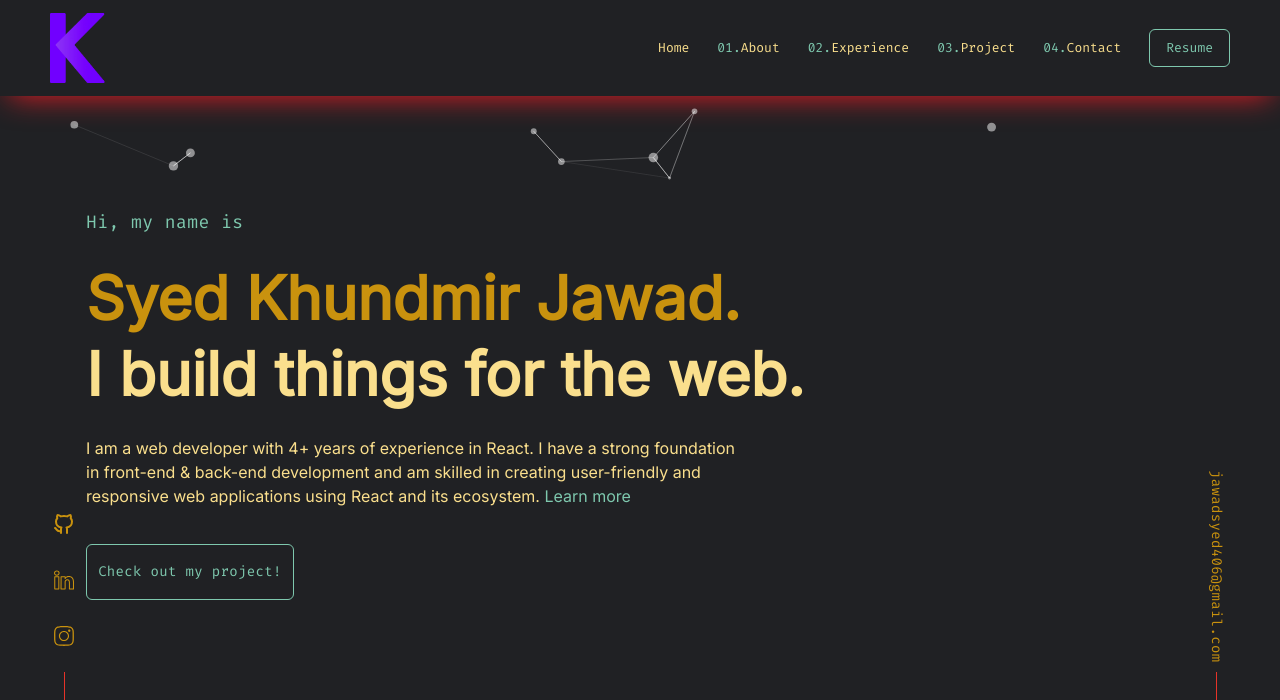
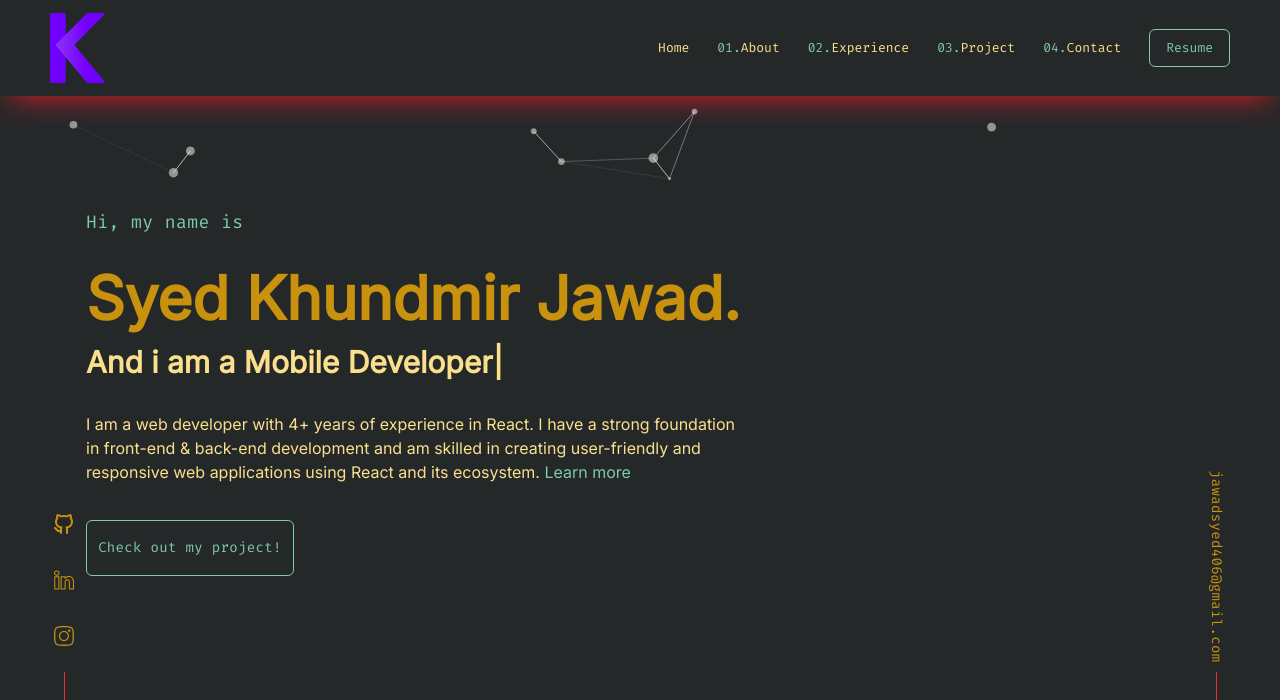
Before and after one commit to i2PieO/portfolio, a Next.js app: page / in a window 1280 px wide. Shown: the top 700 px of the page. Built offline with nearby package versions, Linux system fonts and the light colour scheme; a web font is replaced by a local one.

Commit message:
typewriter

```diff
--- a/components/Banner.tsx
+++ b/components/Banner.tsx
@@ -1,4 +1,6 @@
 import { motion } from "framer-motion";
+import { TypeAnimation } from "react-type-animation";
+
 const Banner = () => {
   return (
     <section
@@ -20,8 +22,19 @@ const Banner = () => {
         className="text-4xl lgl:text-6xl font-titleFont font-semibold flex flex-col"
       >
         Syed Khundmir Jawad.
-        <span className="text-textDark mt-2 lgl:mt-4">
-          I build things for the web.
+        <span className="text-textDark text-3xl mt-4 lgl:mt-4">
+          And i am a
+        <TypeAnimation
+      sequence={[
+        ' Web Developer',
+        1000,
+        ' Mobile Developer',
+        1000
+      ]}
+      wrapper="span"
+      speed={9}
+      repeat={Infinity}
+    />
         </span>
       </motion.h1>
       <motion.p
--- a/package.json
+++ b/package.json
@@ -20,6 +20,7 @@
     "react-dom": "18.2.0",
     "react-icons": "^4.10.1",
     "react-tsparticles": "^2.12.2",
+    "react-type-animation": "^3.2.0",
     "tailwind-scrollbar": "^3.0.5",
     "tsparticles": "^2.12.0",
     "typescript": "5.1.6"
--- a/tailwind.config.js
+++ b/tailwind.config.js
@@ -24,7 +24,7 @@ module.exports = {
         xl: "1280px",
       },
       colors: {
-        bodyColor: "#202124",
+        bodyColor: "#252829",
         textGreen: "#7EC8AE",
         textLight: "#C9920E",
         textDark:  "#FADF8D",
```
Also changed, not shown: 1 other file (tests, documents, lock files or other folders).
